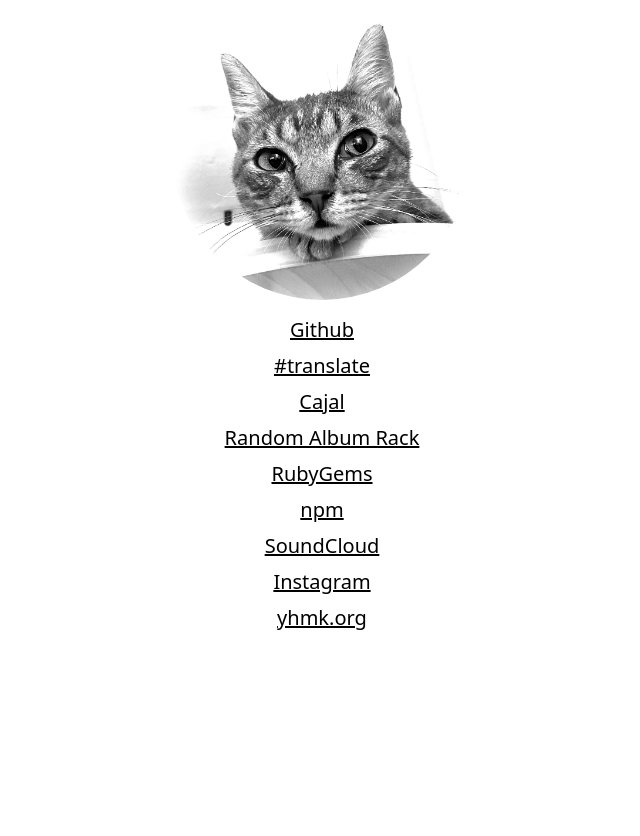
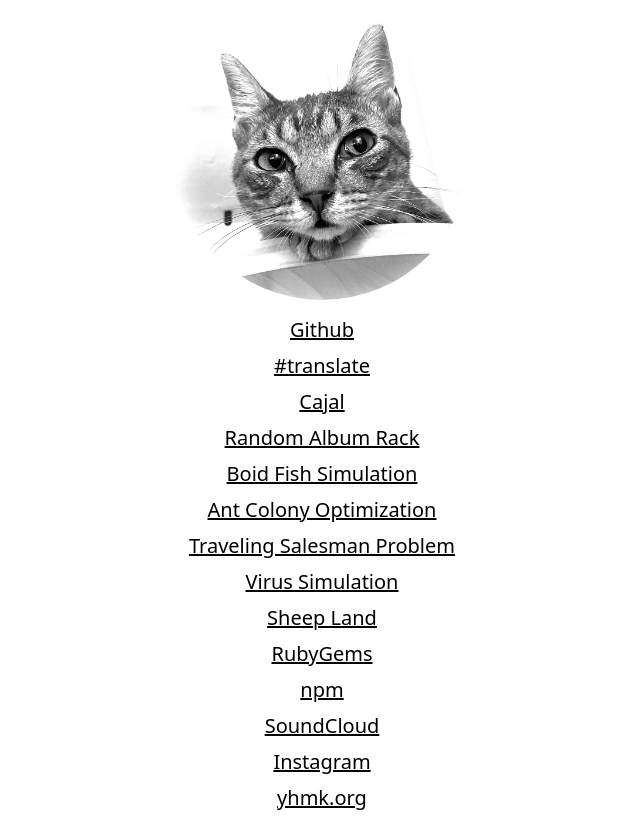
Before and after one commit to kawakamimoeki/website-2021, a website built with Vite: page index.html in a window 1280 px wide. Shown: the part 92-928 px from the top of the page, without its empty margins (318-958 px from the left). Before the commit the page ends 800 px from the top, so only its background shows below. Built offline with nearby package versions, Linux system fonts and the light colour scheme.

Commit message:
add simulations

```diff
--- a/index.html
+++ b/index.html
@@ -37,6 +37,31 @@
       </a>
     </li>
     <li class="py-1">
+      <a href="https://boid-fish.vercel.app" target="_blank" rel="noopener" class="text-xl underline">
+        Boid Fish Simulation
+      </a>
+    </li>
+    <li class="py-1">
+      <a href="https://ant-colony-optimization.vercel.app" target="_blank" rel="noopener" class="text-xl underline">
+        Ant Colony Optimization
+      </a>
+    </li>
+    <li class="py-1">
+      <a href="https://traveling-salesman-problem.vercel.app" target="_blank" rel="noopener" class="text-xl underline">
+        Traveling Salesman Problem
+      </a>
+    </li>
+    <li class="py-1">
+      <a href="https://virus-simulation.vercel.app" target="_blank" rel="noopener" class="text-xl underline">
+        Virus Simulation
+      </a>
+    </li>
+    <li class="py-1">
+      <a href="https://sheep-land.vercel.app" target="_blank" rel="noopener" class="text-xl underline">
+        Sheep Land
+      </a>
+    </li>
+    <li class="py-1">
       <a href="https://rubygems.org/profiles/moekidev" target="_blank" rel="noopener" class="text-xl underline">
         RubyGems
       </a>
```
